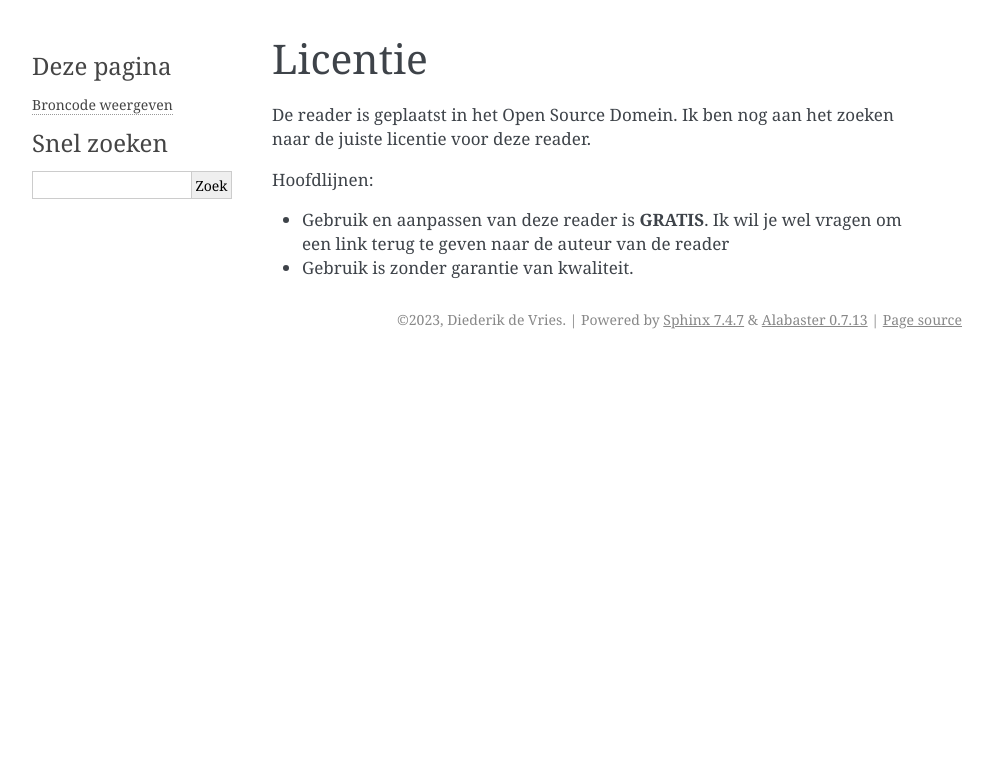
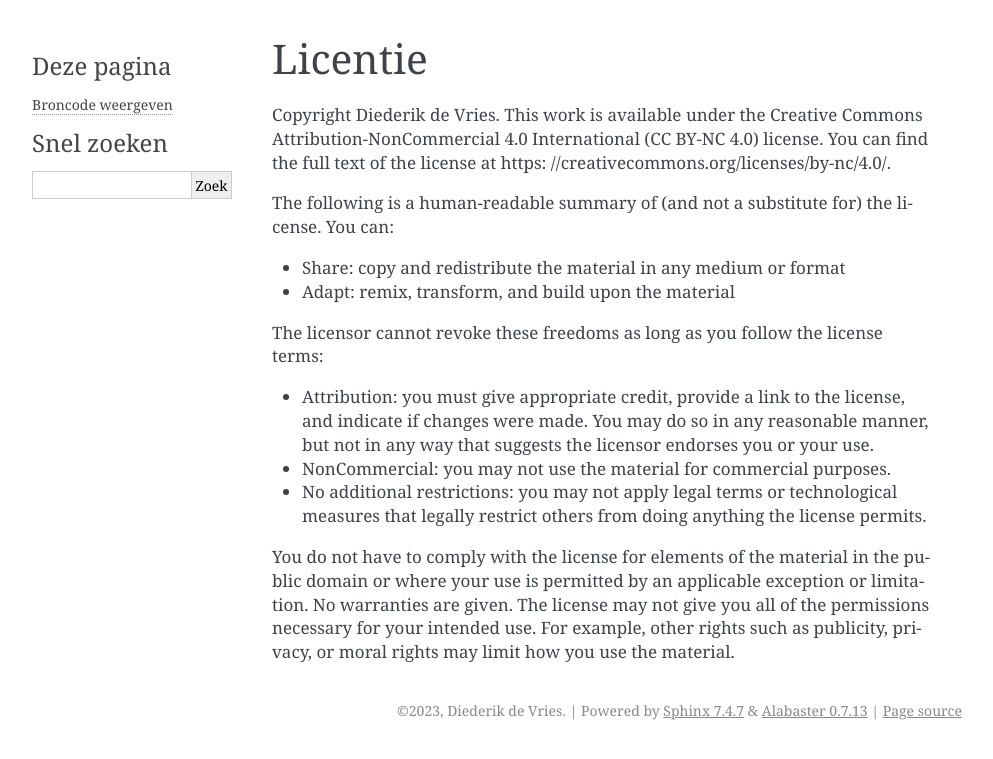
Before and after one commit to diederiknl/bookmaker, a Sphinx documentation site: the page built from source/licentie/licentie.rst, in a window 1280 px wide. Shown: the top 759 px of the page, without its empty margins (148-1141 px from the left). Built offline with Sphinx 7.4.7, drawn with Linux system fonts in a browser that asks for light colours.

Commit message:
Licentie aangepast

```diff
--- a/source/licentie/licentie.rst
+++ b/source/licentie/licentie.rst
@@ -1,9 +1,18 @@
 Licentie
 =====================================
 
-De reader is geplaatst in het Open Source Domein. Ik ben nog aan het zoeken naar de juiste licentie voor deze reader.
+Copyright Diederik de Vries.
+This work is available under the Creative Commons Attribution-NonCommercial 4.0 International (CC BY-NC 4.0) license. You can find the full text of the license at https: //creativecommons.org/licenses/by-nc/4.0/.
 
-Hoofdlijnen:
+The following is a human-readable summary of (and not a substitute for) the license. You can:
 
-* Gebruik en aanpassen van deze reader is **GRATIS**. Ik wil je wel vragen om een link terug te geven naar de auteur van de reader
-* Gebruik is zonder garantie van kwaliteit.
+• Share: copy and redistribute the material in any medium or format
+• Adapt: remix, transform, and build upon the material
+
+The licensor cannot revoke these freedoms as long as you follow the license terms:
+
+• Attribution: you must give appropriate credit, provide a link to the license, and indicate if changes were made. You may do so in any reasonable manner, but not in any way that suggests the licensor endorses you or your use.
+• NonCommercial: you may not use the material for commercial purposes.
+• No additional restrictions: you may not apply legal terms or technological measures that legally restrict others from doing anything the license permits.
+
+You do not have to comply with the license for elements of the material in the public domain or where your use is permitted by an applicable exception or limitation. No warranties are given. The license may not give you all of the permissions necessary for your intended use. For example, other rights such as publicity, privacy, or moral rights may limit how you use the material.
```
